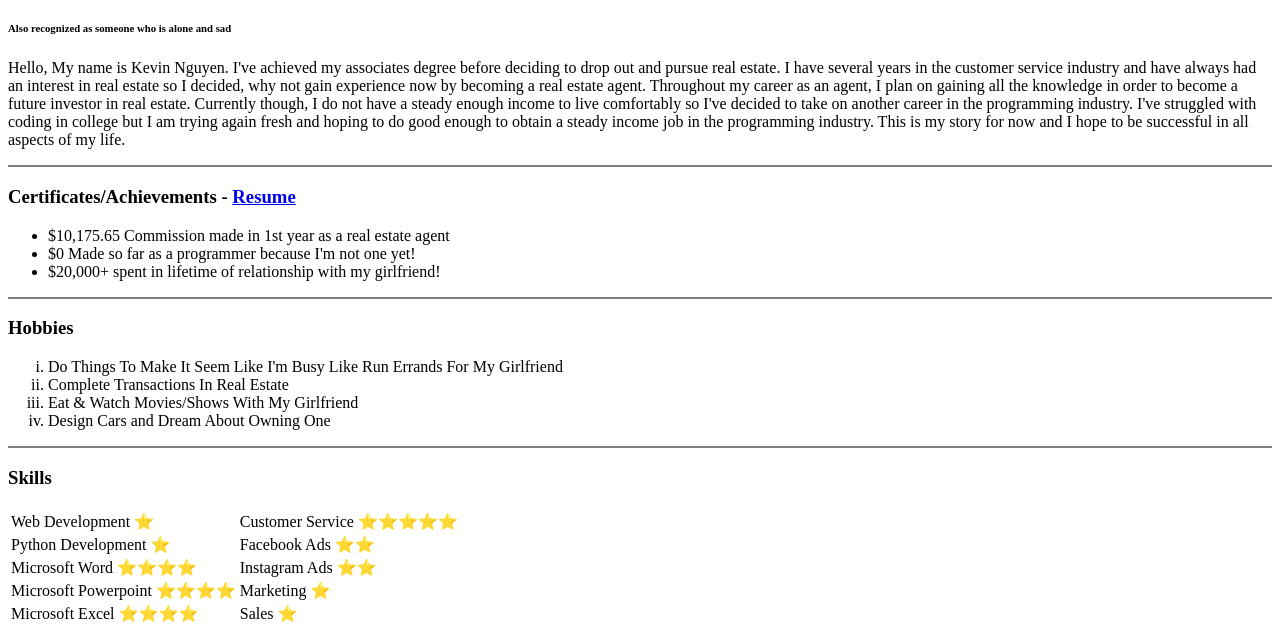
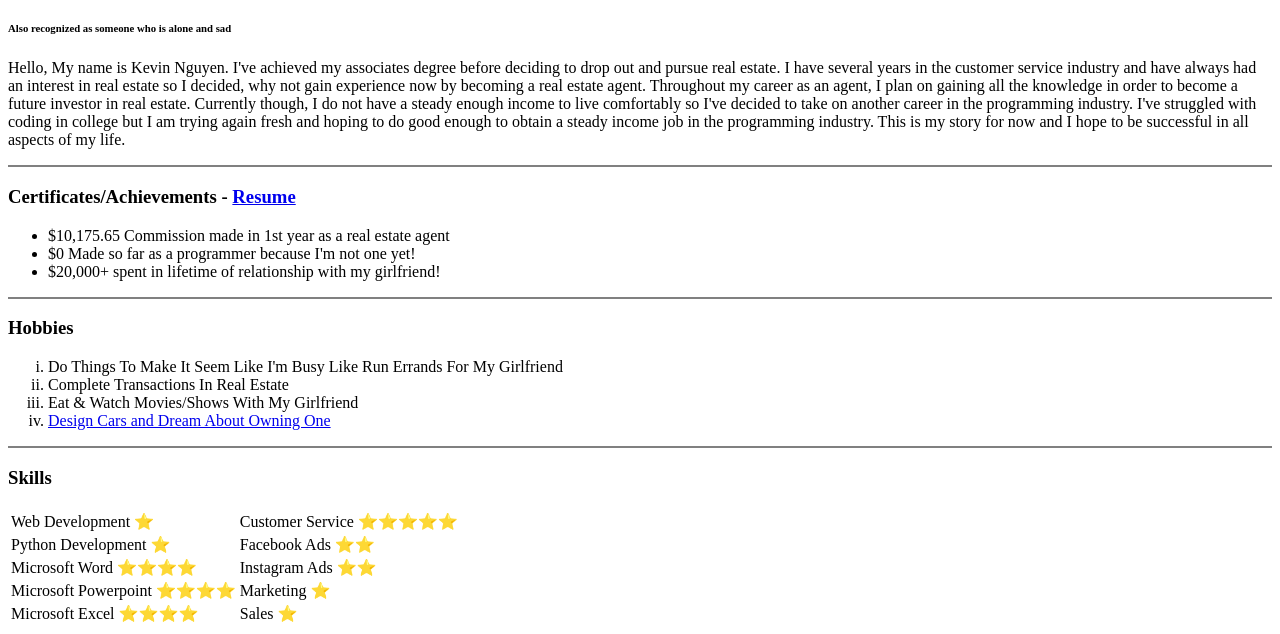
Before and after one commit to kevinhtnguyen/kevinnguyen, a plain HTML site: page index.html in a window 1280 px wide. Shown: the part 211-845 px from the top of the page. Drawn offline with Linux system fonts and the light colour scheme.

Commit message:
Update index.html

```diff
--- a/index.html
+++ b/index.html
@@ -39,7 +39,7 @@
                 <li>Do Things To Make It Seem Like I'm Busy Like Run Errands For My Girlfriend</li>
                 <li>Complete Transactions In Real Estate</li>
                 <li>Eat & Watch Movies/Shows With My Girlfriend</li>
-                <li>Design Cars and Dream About Owning One</a> </li>
+                <li><a href="McLaren Image.jpg">Design Cars and Dream About Owning One</a> </li>
             </ol>
         <hr noshade="fill", size="2">
         <h3>Skills</h3>
```
